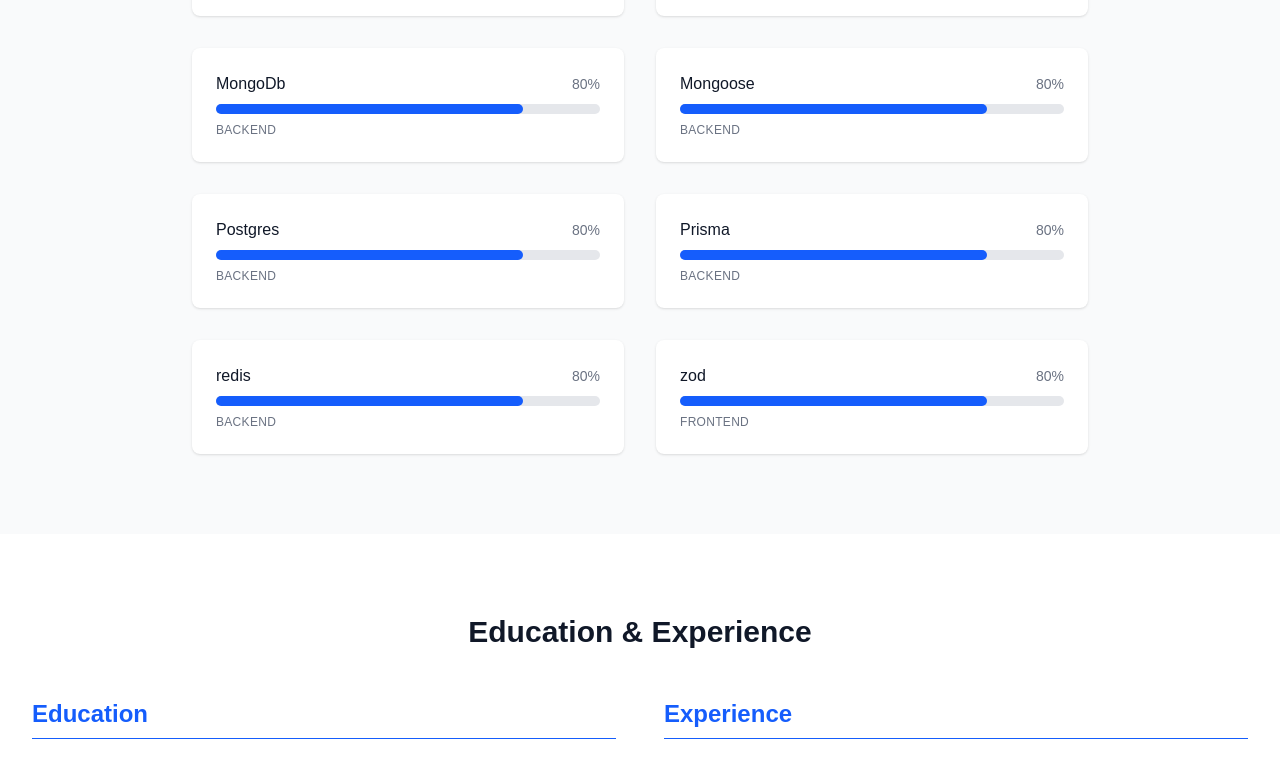
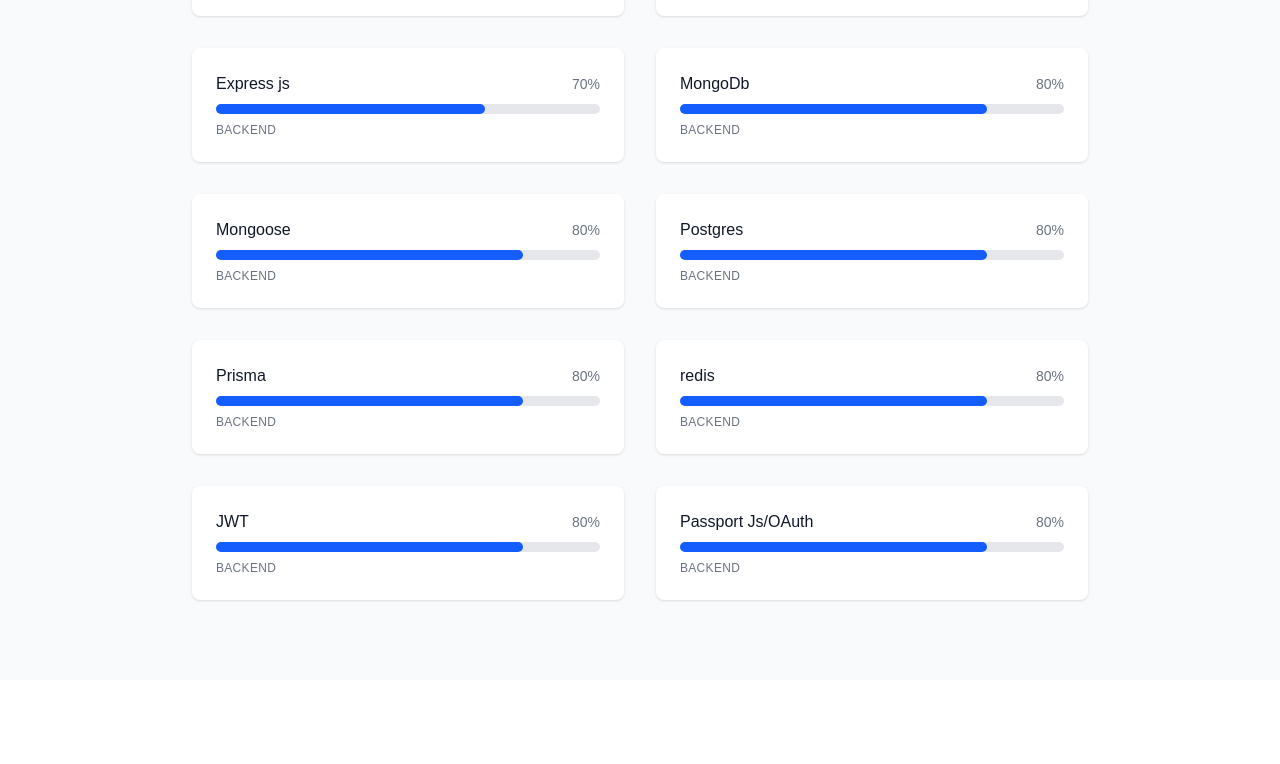
Before and after one commit to sakin111/my-resume, a Next.js app: page / in a window 1280 px wide. Shown: the part 2408-3172 px from the top of the page. Built offline with nearby package versions, Linux system fonts and the light colour scheme.

Commit message:
some resume skill changes

```diff
--- a/src/data/personal.ts
+++ b/src/data/personal.ts
@@ -48,6 +48,7 @@
   { name: "Tailwind CSS", category: "Frontend", level: 90 },
   { name: "Shadcn", category: "Frontend", level: 90 },
   { name: "Redux", category: "Frontend", level: 80 },
+  { name: "zod", category: "Frontend", level: 80 },
   { name: "TanStack Query", category: "Frontend", level: 80 },
   { name: "Node.js", category: "Backend", level: 70 },
   { name: "Git / GitHub", category: "Tools", level: 80 },
@@ -60,7 +61,8 @@
   { name: "Postgres", category: "Backend", level: 80 },
   { name: "Prisma", category: "Backend", level: 80 },
   { name: "redis", category: "Backend", level: 80 },
-  { name: "zod", category: "Frontend", level: 80 },
+  { name: "JWT", category: "Backend", level: 80 },
+  { name: "Passport Js/OAuth", category: "Backend", level: 80 },
 
 ];
 
```
